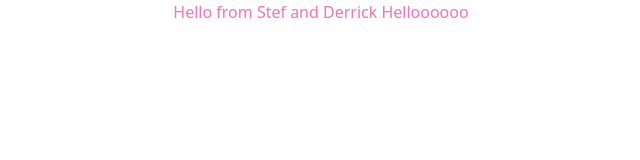
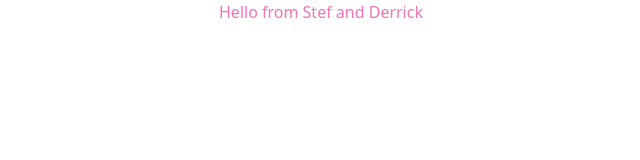
Before and after one commit to derrickholleman/coffee-shop-app, a SvelteKit app: page / in a window 1280 px wide. Shown: the top 160 px of the page, without its empty margins (319-959 px from the left). Built offline with nearby package versions, Linux system fonts and the light colour scheme.

Commit message:
test removing git add.

```diff
--- a/package.json
+++ b/package.json
@@ -45,7 +45,6 @@
 	"lint-staged": {
 		"src/**/*.{ts,tsx,svelte}": [
 			"npm run format",
-			"git add .",
 			"npm run lint",
 			"npm run check"
 		]
--- a/src/routes/+page.svelte
+++ b/src/routes/+page.svelte
@@ -1 +1 @@
-<h1 class="text-pink-400 text-center">Hello from Stef and Derrick Helloooooo</h1>
+<h1 class="text-pink-400 text-center">Hello from Stef and Derrick</h1>
```
